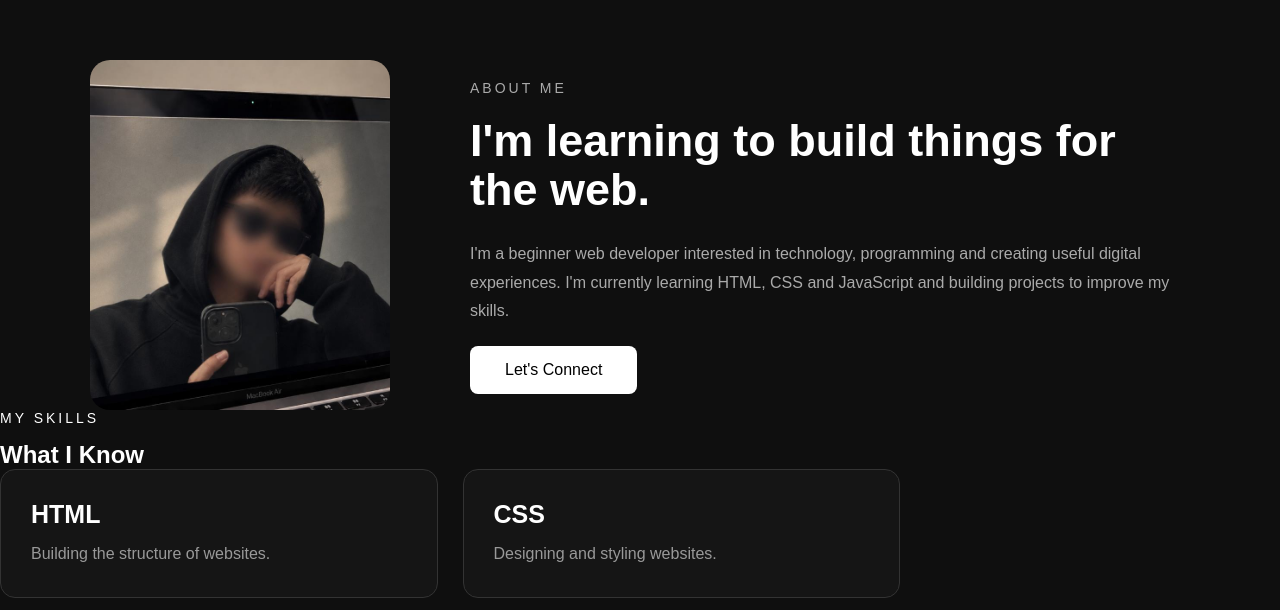
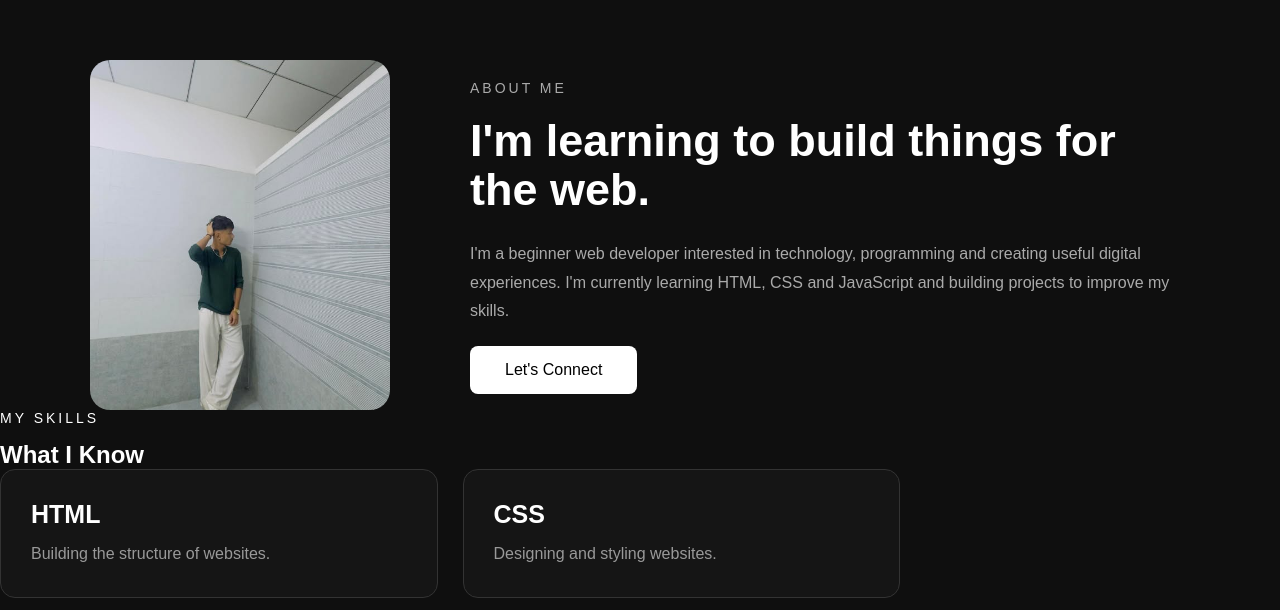
Before and after one commit to SajanBOhara/sajanbohara.github.io, a plain HTML site: page index.html in a window 1280 px wide. Shown: the part 740-1350 px from the top of the page. Drawn offline with Linux system fonts and the light colour scheme.

Commit message:
Add files via upload

```diff
--- a/index.html
+++ b/index.html
@@ -59,7 +59,7 @@
     <div class="about-container">
 
         <div class="about-image">
-            <img src="profile.jpg" alt="My Profile Photo">
+            <img src="profile1.jpg" alt="My Profile Photo">
         </div>
 
         <div class="about-text">
```
Also changed, not shown: profile1.jpg (added).
